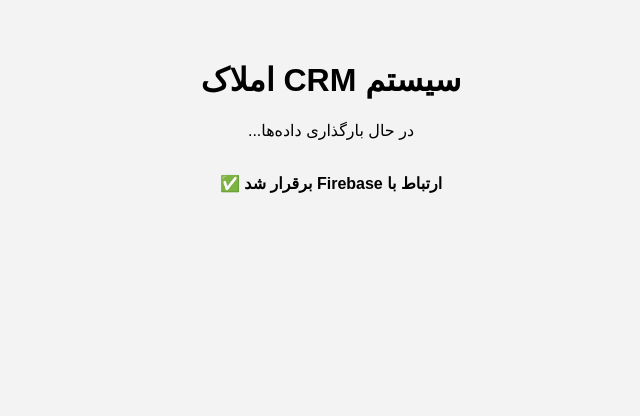
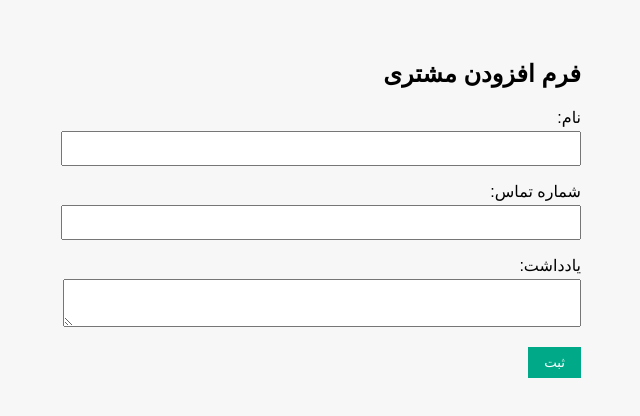
Before and after one commit to dariush12345/realestate-crm, a plain HTML site: page index.html in a window 1280 px wide. Shown: the whole page, without its empty margins (309-949 px from the left). Drawn offline with Linux system fonts and the light colour scheme.

Commit message:
Add files via upload

```diff
--- a/index.html
+++ b/index.html
@@ -3,15 +3,12 @@
 <html lang="fa" dir="rtl">
   <head>
     <meta charset="UTF-8" />
+    <title>افزودن مشتری</title>
     <meta name="viewport" content="width=device-width, initial-scale=1.0"/>
-    <title>سیستم CRM املاک</title>
+    <script defer src="main.js"></script>
     <link rel="stylesheet" href="style.css" />
   </head>
   <body>
-    <div id="root">
-      <h1>سیستم CRM املاک</h1>
-      <p>در حال بارگذاری داده‌ها...</p>
-    </div>
-    <script src="main.js"></script>
+    <div id="root">در حال بارگذاری...</div>
   </body>
 </html>
--- a/main.js
+++ b/main.js
@@ -1,2 +1,43 @@
 
-document.getElementById("root").innerHTML += "<br><strong>ارتباط با Firebase برقرار شد ✅</strong>";
+document.addEventListener("DOMContentLoaded", function () {
+  document.getElementById("root").innerHTML = `
+    <div style="max-width:500px; margin:auto;">
+      <h2>فرم افزودن مشتری</h2>
+      <form id="customerForm">
+        <div>
+          <label>نام:</label><br/>
+          <input name="name" required />
+        </div>
+        <div>
+          <label>شماره تماس:</label><br/>
+          <input name="phone" required />
+        </div>
+        <div>
+          <label>یادداشت:</label><br/>
+          <textarea name="notes"></textarea>
+        </div>
+        <button type="submit">ثبت</button>
+      </form>
+      <div id="output" style="margin-top:2rem;"></div>
+    </div>
+  `;
+
+  const form = document.getElementById("customerForm");
+  const output = document.getElementById("output");
+
+  form.addEventListener("submit", function (e) {
+    e.preventDefault();
+    const data = new FormData(form);
+    const name = data.get("name");
+    const phone = data.get("phone");
+    const notes = data.get("notes");
+
+    output.innerHTML = `
+      <h3>✅ اطلاعات ثبت شد:</h3>
+      <p><strong>نام:</strong> ${name}</p>
+      <p><strong>شماره:</strong> ${phone}</p>
+      <p><strong>یادداشت:</strong> ${notes}</p>
+    `;
+    form.reset();
+  });
+});
--- a/style.css
+++ b/style.css
@@ -1,7 +1,22 @@
 
 body {
+  background-color: #f7f7f7;
   font-family: sans-serif;
-  text-align: center;
   padding: 2rem;
-  background-color: #f3f3f3;
+  direction: rtl;
 }
+form div {
+  margin-bottom: 1rem;
+}
+input, textarea {
+  width: 100%;
+  padding: 0.5rem;
+  margin-top: 0.25rem;
+}
+button {
+  background-color: #00aa88;
+  color: white;
+  padding: 0.5rem 1rem;
+  border: none;
+  cursor: pointer;
+}
```
